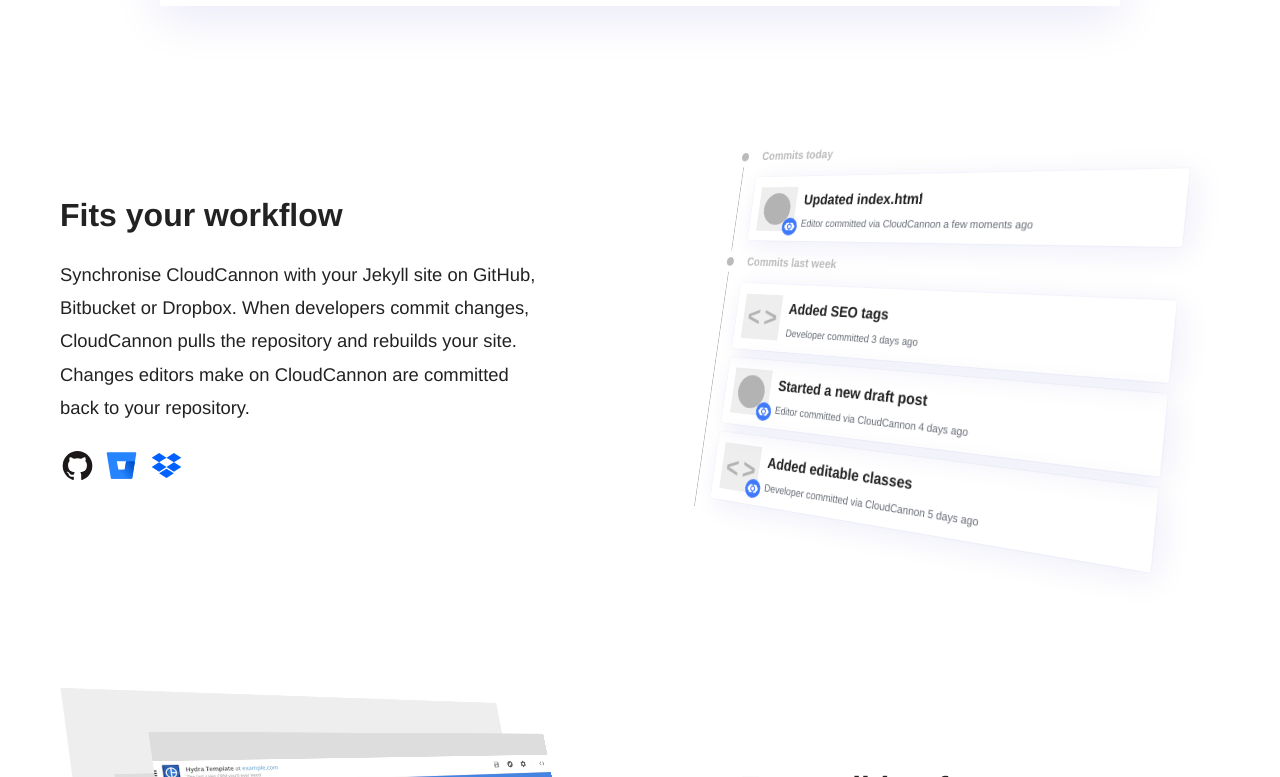
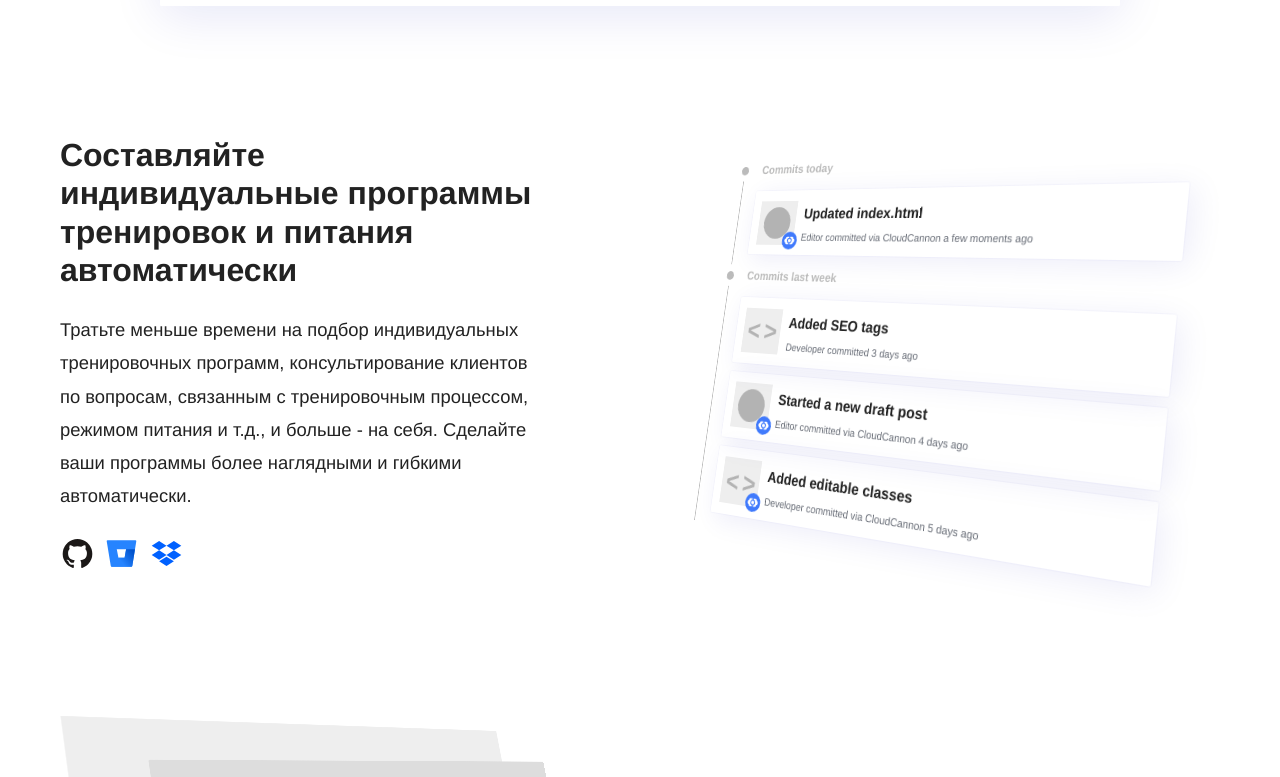
Before and after one commit to RakhimyanTim/fitness.github.io, a Jekyll site: the page built from pages/index.html, in a window 1280 px wide and 900 px high, scrolled down 1018 px, cut to the strip 123-900 px from the top of the window. Built offline with Jekyll 4.4.1, drawn with Linux system fonts in a browser that asks for light colours; some web fonts are replaced.

Commit message:
Update index.html

```diff
--- a/pages/index.html
+++ b/pages/index.html
@@ -1,6 +1,6 @@
 ---
 layout: main-landing
-title: The Cloud CMS for Jekyll
+title: Сервис автоматического подбора индивидуальных программ тренировок и питания с помощью нейросети.
 permalink: /
 cta: "landing_page"
 sitemap:
@@ -9,7 +9,8 @@
 header_class: "landing"
 ---
 <div class="landing-page-content">
-  {% include components/home-page/content-image.html image="workflow" heading="Fits your workflow" content_markdown="Synchronise CloudCannon with your Jekyll site on GitHub, Bitbucket or Dropbox. When developers commit changes, CloudCannon pulls the repository and rebuilds your site. Changes editors make on CloudCannon are committed back to your repository." storage_provider_icons=true %}
+  {% include components/home-page/content-image.html image="workflow" heading="Составляйте индивидуальные программы тренировок и питания автоматически" content_markdown="Тратьте меньше времени на подбор индивидуальных тренировочных программ,
+консультирование клиентов по вопросам, связанным с тренировочным процессом, режимом питания и т.д., и больше - на себя. Сделайте ваши программы более наглядными и гибкими автоматически." storage_provider_icons=true %}
 
   {% include components/home-page/content-image.html image="editing" heading="Easy editing for your team" content_markdown="Editors update content directly on the page with no guessing how changes appear on the live site. Developers control what clients update by adding a class of editable to HTML elements and using front matter." %}
 
```
